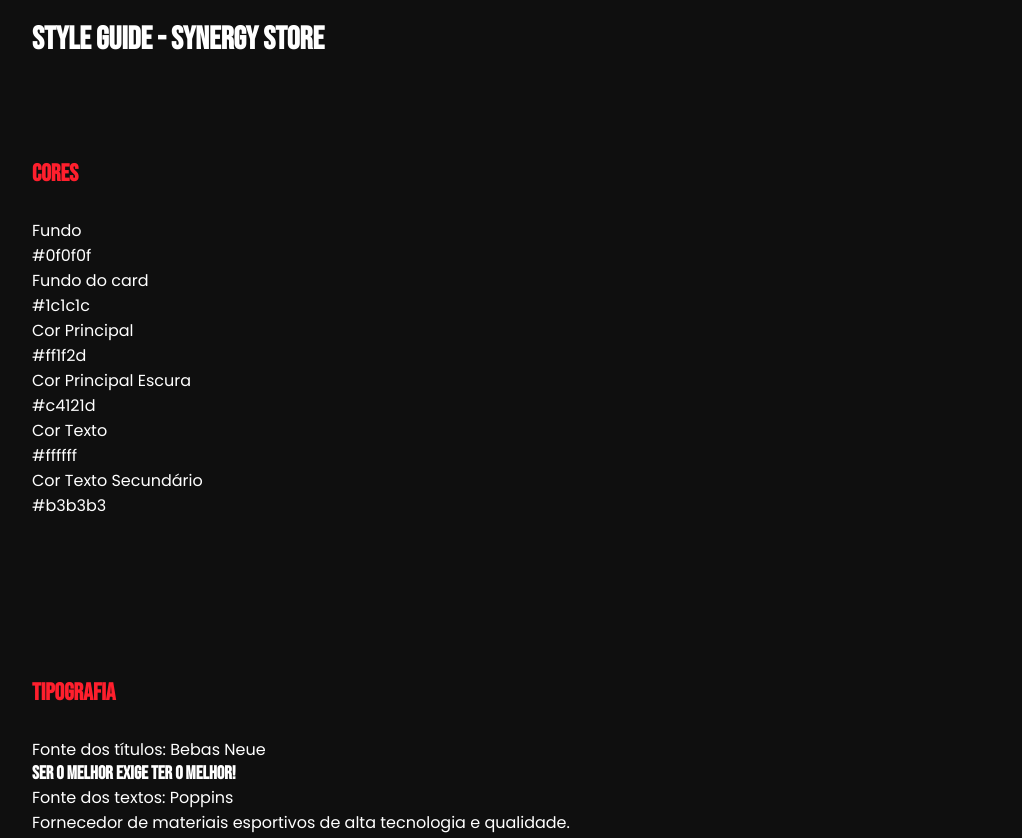
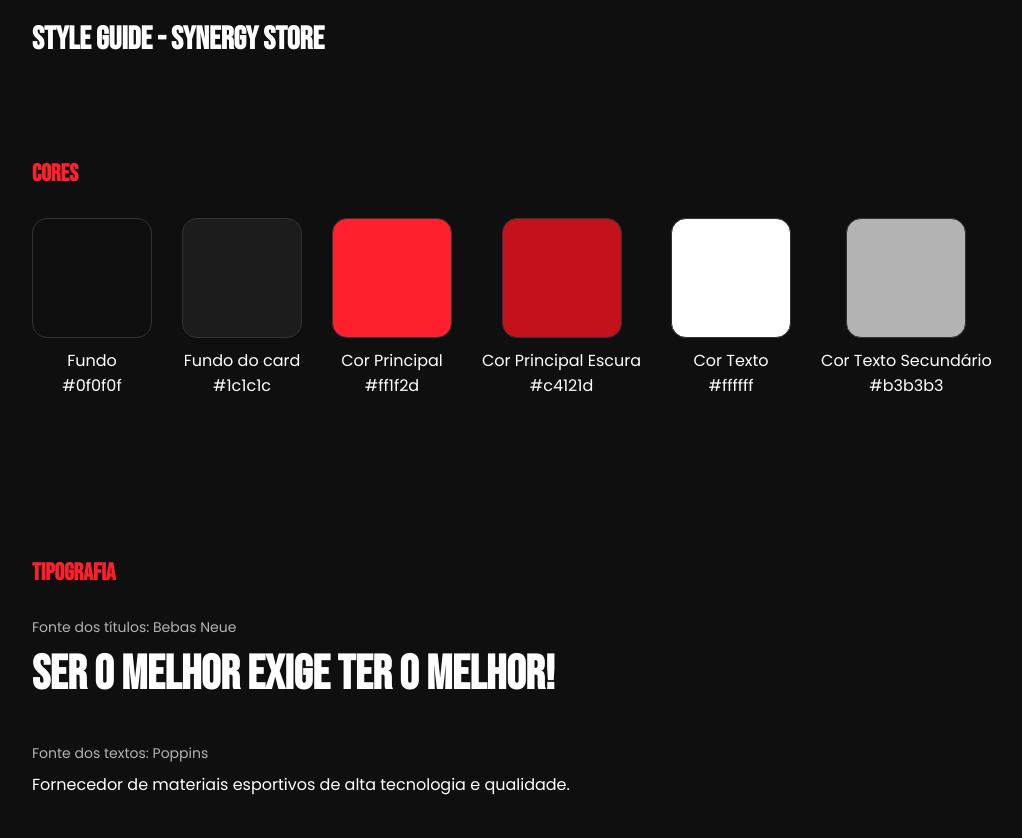
Before and after one commit to faalvarenga/CP3-Front-end, a plain HTML site: page styleguide.html in a window 1280 px wide. Shown: the top 838 px of the page, without its empty margins (8-1030 px from the left). Drawn offline with Linux system fonts and the light colour scheme.

Commit message:
adicionei estilo para o segundo site

```diff
--- a/css/style.css
+++ b/css/style.css
@@ -177,3 +177,72 @@
 footer p {
     margin: 5px 0;
 }
+
+.paleta {
+    display: flex;
+    gap: 30px;
+    flex-wrap: wrap;
+}
+
+.amostra {
+    text-align: center;
+}
+
+.cor {
+    width: 120px;
+    height: 120px;
+    border-radius: 15px;
+    border: 1px solid #333;
+    margin: 0 auto 10px;
+}
+
+.cor-fundo {
+    background-color: var(--cor-fundo);
+}
+
+.cor-fundo-card {
+    background-color: var(--cor-fundo-card);
+}
+
+.cor-principal {
+    background-color: var(--cor-principal);
+}
+
+.cor-principal-escura {
+    background-color: var(--cor-principal-escura);
+}
+
+.cor-texto {
+    background-color: var(--cor-texto);
+}
+
+.cor-texto-secundario {
+    background-color: var(--cor-texto-secundario);
+}
+
+.fonte {
+    margin-bottom: 40px;
+}
+
+.legenda {
+    color: var(--cor-texto-secundario);
+    font-size: 14px;
+    margin-bottom: 8px;
+}
+
+.exemplo-titulo {
+    font-size: 48px;
+}
+
+.exemplo-card {
+    max-width: 300px;
+}
+
+footer a {
+    color: var(--cor-texto-secundario);
+    text-decoration: none;
+}
+
+footer a:hover {
+    color: var(--cor-principal);
+}
```
